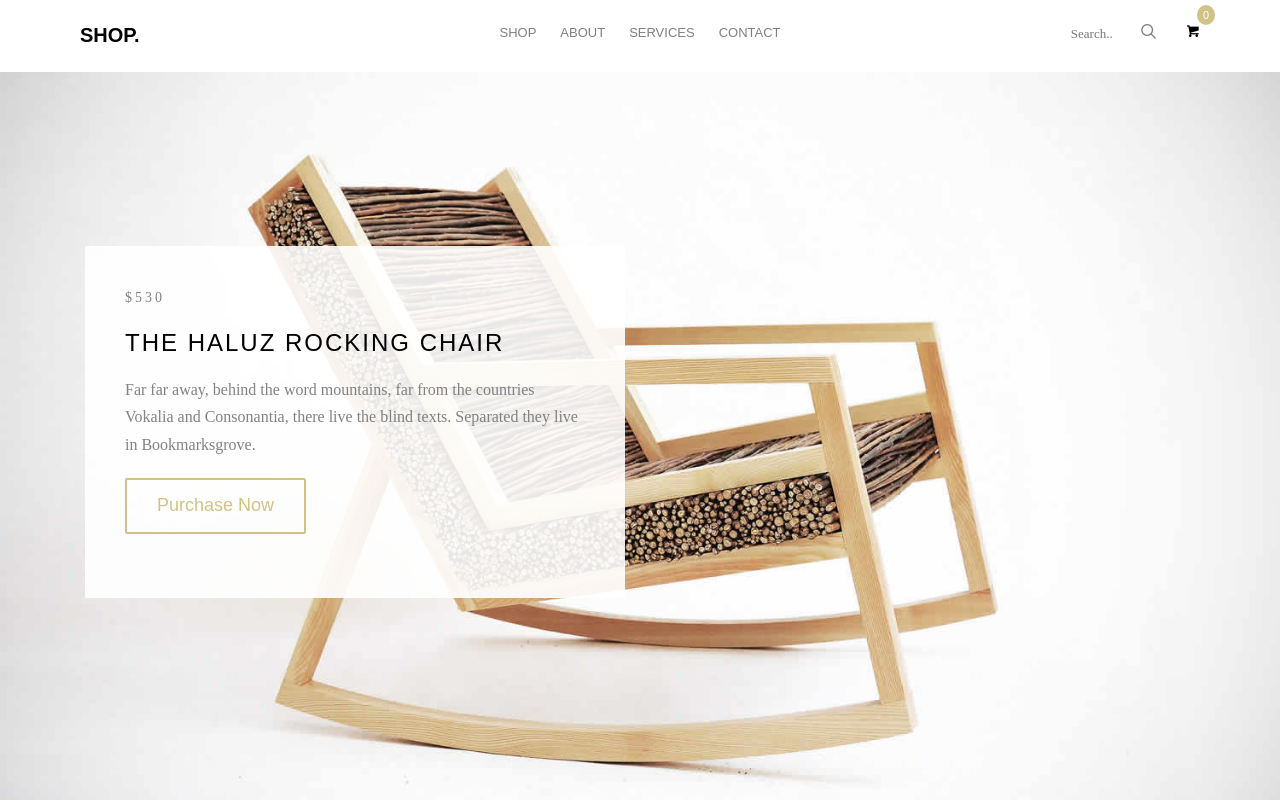
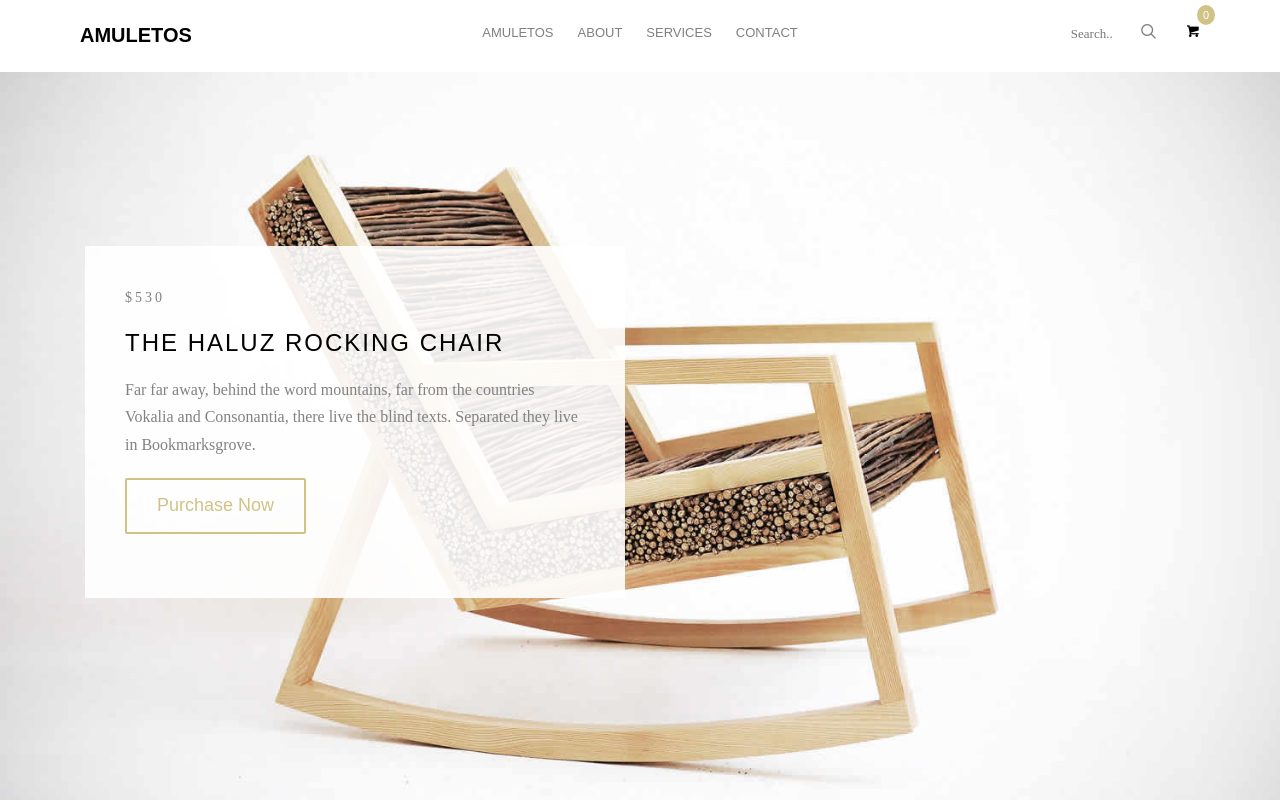
Before and after one commit to JonathanSerafinCM/market, a plain HTML site: page index.html in a window 1280 px wide. Shown: the top 800 px of the page. Drawn offline with Linux system fonts and the light colour scheme; files whose address does not match are found by name.

Commit message:
Cambios de texto

```diff
--- a/index.html
+++ b/index.html
@@ -3,7 +3,7 @@
 	<head>
 	<meta charset="utf-8">
 	<meta http-equiv="X-UA-Compatible" content="IE=edge">
-	<title>Shop &mdash; Free Website Template, Free HTML5 Template by gettemplates.co</title>
+	<title>Amuletos &mdash; Tu tienda de amuletos</title>
 	<meta name="viewport" content="width=device-width, initial-scale=1">
 	<meta name="description" content="Free HTML5 Website Template by gettemplates.co" />
 	<meta name="keywords" content="free website templates, free html5, free template, free bootstrap, free website template, html5, css3, mobile first, responsive" />
@@ -71,14 +71,14 @@
 		<div class="container">
 			<div class="row">
 				<div class="col-md-3 col-xs-2">
-					<div id="fh5co-logo"><a href="index.html">Shop.</a></div>
+					<div id="fh5co-logo"><a href="index.html">Amuletos</a></div>
 				</div>
 				<div class="col-md-6 col-xs-6 text-center menu-1">
 					<ul>
 						<li class="has-dropdown">
-							<a href="product.html">Shop</a>
+							<a href="product.html">Amuletos</a>
 							<ul class="dropdown">
-								<li><a href="single.html">Single Shop</a></li>
+								<li><a href="single.html">Amuletos</a></li>
 							</ul>
 						</li>
 						<li><a href="about.html">About</a></li>
```
